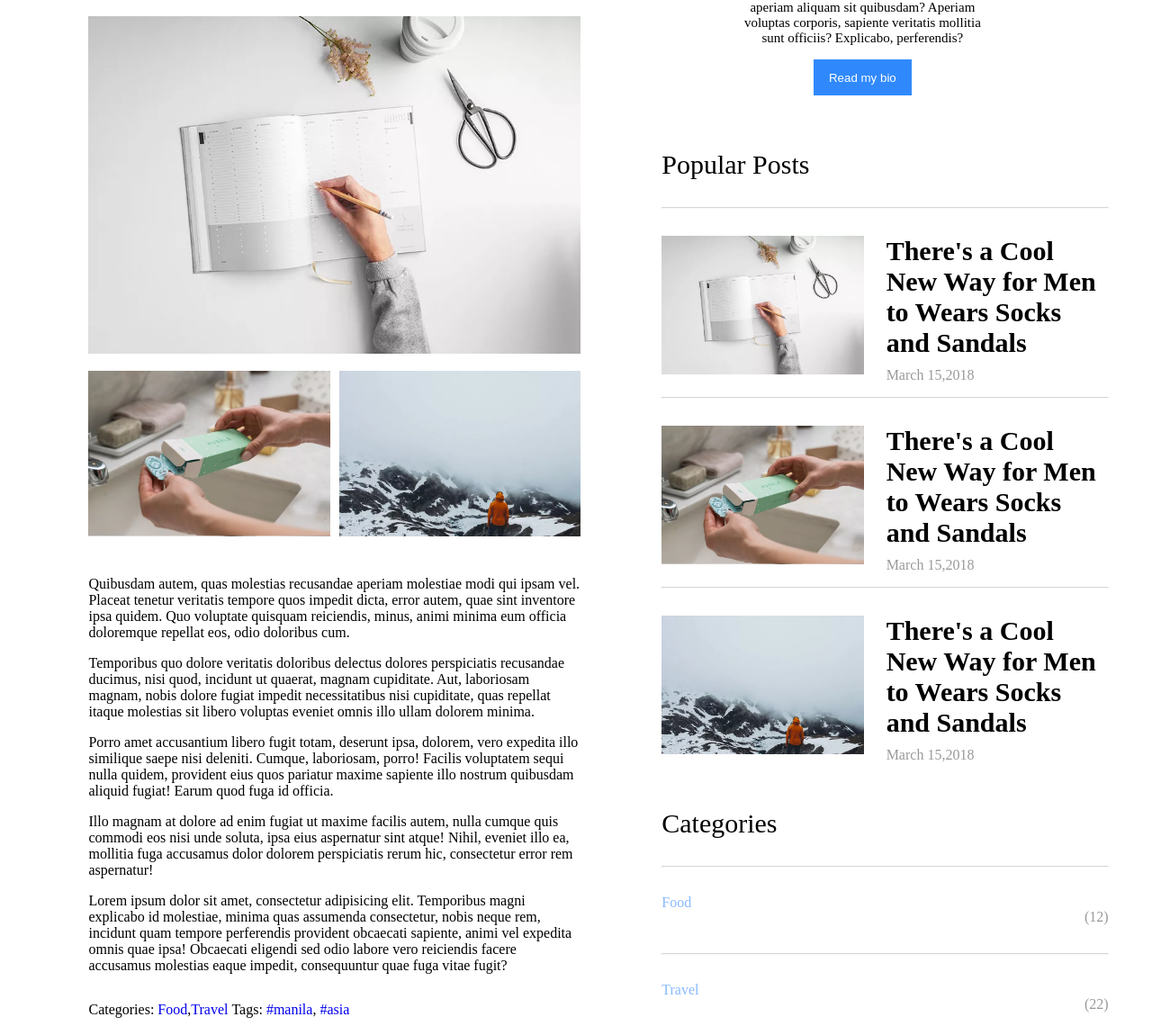
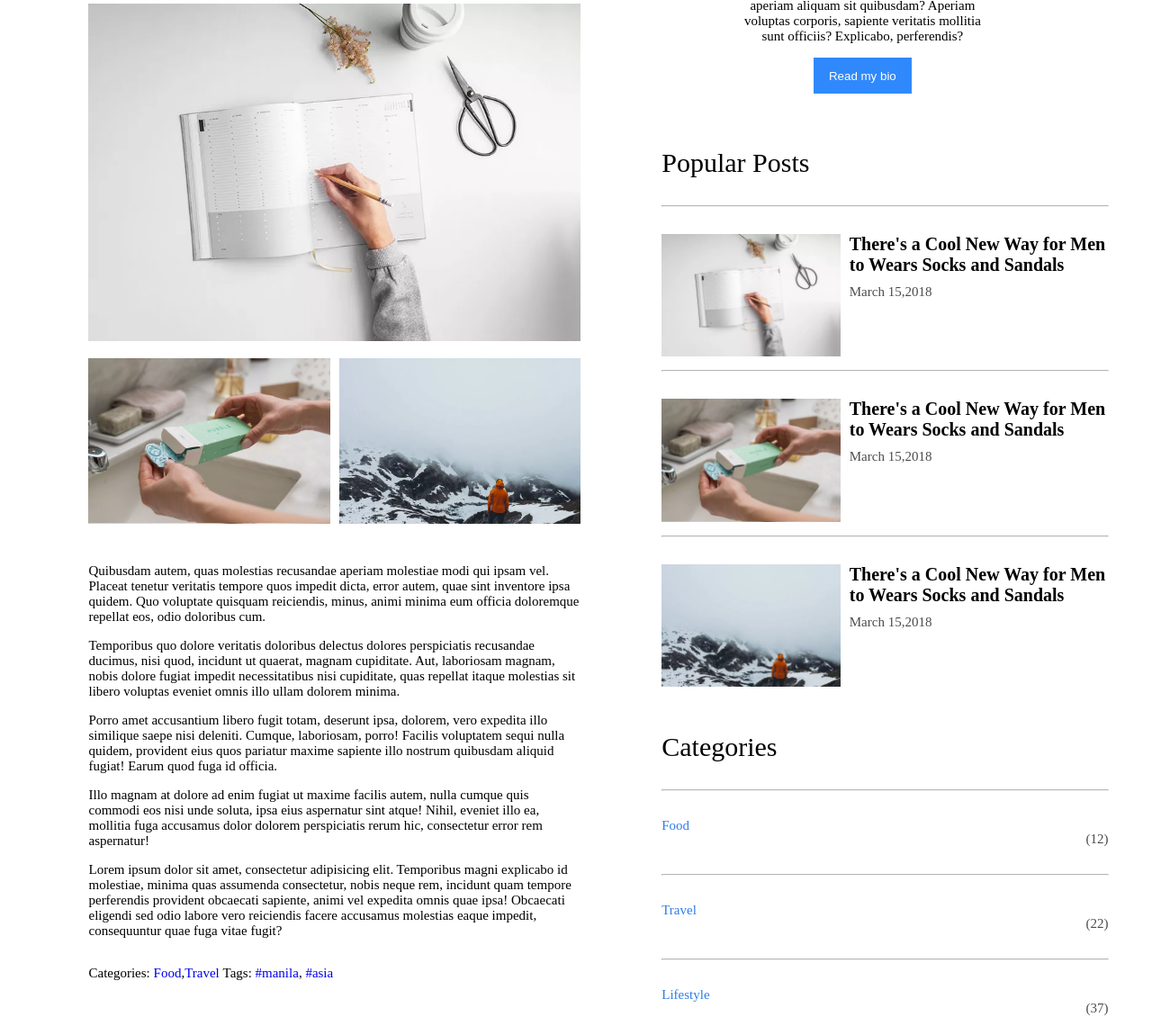
Before and after one commit to long10a10302/web-zent, a plain HTML site: page index.html in a window 1280 px wide. Shown: the part 852-2002 px from the top of the page at 90% size. Drawn offline with Linux system fonts and the light colour scheme.

Commit message:
update Unit08

```diff
--- a/css/responsive.css
+++ b/css/responsive.css
@@ -7,7 +7,7 @@
     header {
         width: 95%;
     }
-    .menu i {
+    .menu .icon {
         display: block;
         font-size: 33px;
     }
@@ -35,6 +35,10 @@
         position: relative;
         top: 0px;
         right: 5px;
+    }
+    .comments-text {
+        margin-left: 15px;
+        font-size: 10px;
     }
     /* .banner-top-center {
         margin: 40px 40px 20px 10px;
--- a/css/style.css
+++ b/css/style.css
@@ -18,6 +18,10 @@ button {
 img {
     object-fit: cover;
     width: 100%;
+}
+
+body {
+    font-size: 15px;
 }
 
 
@@ -172,6 +176,7 @@ header .menu a {
 
 .comments-text {
     margin-left: 15px;
+    font-size: 15px;
 }
 
 .comments-text span {
@@ -226,34 +231,36 @@ header .menu a {
     display: flex;
     justify-content: space-between;
     margin-top: 30px;
+    font-weight: 100;
 }
 
 .img_post {
-    width: 90%;
+    width: 40%;
+    margin-right: 10px;
 }
 
 .text-post p {
-    font-size: 30px;
+    font-size: 20px;
     font-weight: 800;
     margin-bottom: 10px;
     margin-top: 0px;
 }
 
 .text-post span {
-    opacity: 0.4
+    opacity: 0.7;
 }
 
 hr {
     margin-top: 10px;
-    opacity: 0.4
+    opacity: 0.7;
 }
 
 .categoris-post .container-post>div>p {
-    opacity: 0.4
+    opacity: 0.7;
 }
 
 .categoris-post .container-post>div>a {
-    color: #88bafe;
+    color: #2d7dec;
 }
 
 .container-tag-post {
@@ -262,12 +269,17 @@ hr {
 
 .container-tag-post span {
     background-color: grey;
-    opacity: 0.4;
+    opacity: 0.7;
+    ;
 }
 
 form {
     background-color: #f8f9fa;
     margin-top: 30px;
+}
+
+.form_label {
+    padding-top: 15px;
 }
 
 .form_label,
@@ -332,8 +344,9 @@ form {
 .message-image {
     color: white;
     position: relative;
-    left: 10px;
+    left: 7px;
     top: 130px;
+    width: 70%;
 }
 
 .message-image button {
--- a/index.html
+++ b/index.html
@@ -6,9 +6,9 @@
     <meta http-equiv="X-UA-Compatible" content="IE=edge">
     <meta name="viewport" content="width=device-width, initial-scale=1.0">
     <title>Mini Blog</title>
+    <link rel="stylesheet" href="https://cdnjs.cloudflare.com/ajax/libs/font-awesome/4.7.0/css/font-awesome.min.css">
     <link rel="stylesheet" href="./css/style.css">
     <link rel="stylesheet" href="./css/responsive.css">
-    <link rel="stylesheet" href="https://cdnjs.cloudflare.com/ajax/libs/font-awesome/4.7.0/css/font-awesome.min.css">
 </head>
 
 <body>
@@ -203,9 +203,9 @@
                         </div>
                         <hr>
                         <div class="container-post">
-                            <div>
-                                <img src="./image/anh_3.webp" alt="" class="img_post">
-                            </div>
+
+                            <img src="./image/anh_3.webp" alt="" class="img_post">
+
                             <div class="text-post">
                                 <p>There's a Cool New Way for Men to Wears Socks and Sandals</p>
                                 <span>March 15,2018</span>
@@ -214,9 +214,9 @@
                         </div>
                         <hr>
                         <div class="container-post">
-                            <div>
-                                <img src="./image/anh_4.webp" alt="" class="img_post">
-                            </div>
+
+                            <img src="./image/anh_4.webp" alt="" class="img_post">
+
                             <div class="text-post">
                                 <p>There's a Cool New Way for Men to Wears Socks and Sandals</p>
                                 <span>March 15,2018</span>
@@ -224,9 +224,7 @@
                         </div>
                         <hr>
                         <div class="container-post">
-                            <div>
-                                <img src="./image/anh_5.webp" alt="" class="img_post">
-                            </div>
+                            <img src="./image/anh_5.webp" alt="" class="img_post">
                             <div class="text-post">
                                 <p>There's a Cool New Way for Men to Wears Socks and Sandals</p>
                                 <span>March 15,2018</span>
```
